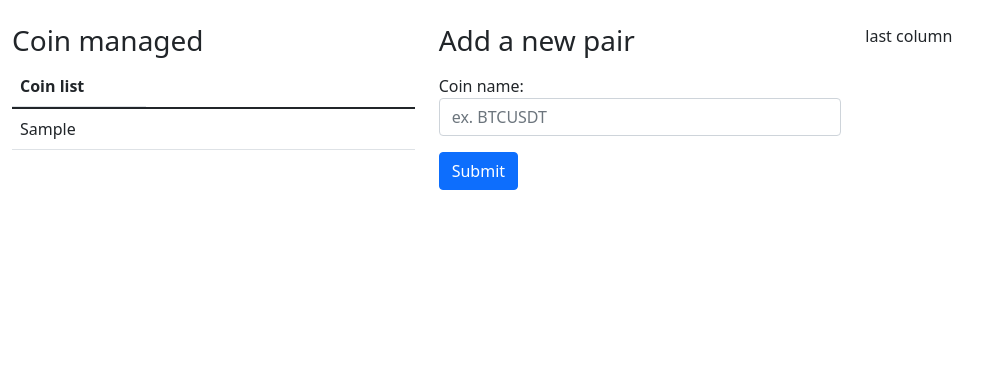
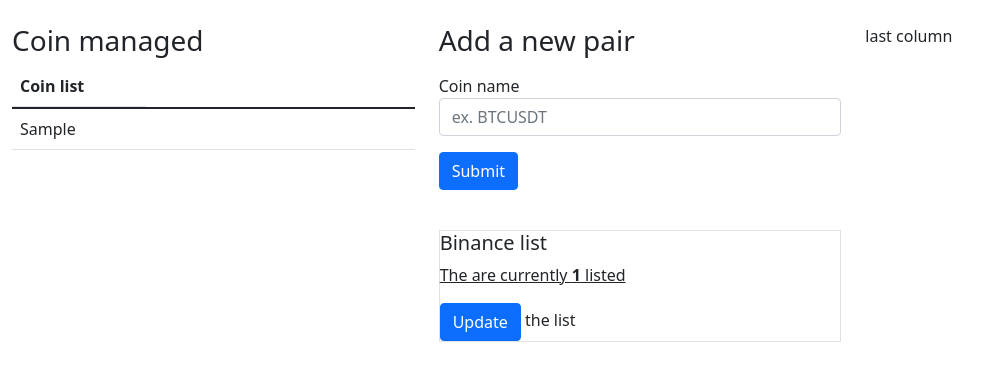
Before and after one commit to kernelpanik/CryptoBot, a Django app: page /manage-coin.html in a window 1280 px wide. Shown: the part 56-437 px from the top of the page, without its empty margins (0-1003 px from the left). Run offline with Django 4.2, Linux system fonts and the light colour scheme; tables that the repository leaves empty hold one stand-in row (values such as "Sample post"); some libraries are stand-ins or nearby versions.

Commit message:
fix update binance symbol list

```diff
--- a/homepage/templates/manage-coin.html
+++ b/homepage/templates/manage-coin.html
@@ -23,7 +23,7 @@
          <h3>Add a new pair</h3>
          <form method="POST" id="coinadd" action="{% url 'ManageCoinAddView' %}">
             <div class="mb-3 mt-3">
-               <label for="coin">Coin name:</label>
+               <label for="coin">Coin name</label>
                {% csrf_token %}
                <input type="text" class="form-control" id="coin" placeholder="ex. BTCUSDT" name="coin" required>
             </div>
@@ -44,6 +44,31 @@
          </div>
          {% endfor %}
          {% endif %}
+         <div class="mb-3 mt-3 border text-left">
+            <h5>Binance list</h5>
+            <p class="text-start text-decoration-underline">The are currently <b>{{ symbolist | length}}</b> listed<br>
+            </p>
+            <form method="POST" action={% url 'UpdateBinanceSymbol' %}>
+               {% csrf_token %}
+             <button type="submit" id="symbol"  name="symbol" class="btn btn-primary">Update</button>
+             the list
+           </form>
+         </div>
+         {% if list_updated %}
+         <div class="alert  alert-info alert-dismissible fade show container">
+            <strong>Info!</strong> List already updated ;)
+            <button type="button" class="btn-close" data-bs-dismiss="alert"></button>
+         </div>
+         {% endif %}
+         {% if show_list_text %}
+         <div class="alert alert-success alert-dismissible fade show container">
+            <strong>Success!</strong> List updated successfully
+            <button type="button" class="btn-close" data-bs-dismiss="alert"></button>
+         </div>
+         {% endif %}
+
+
+
       </div>
       <div class="col">
          last column
--- a/homepage/urls.py
+++ b/homepage/urls.py
@@ -24,10 +24,11 @@ urlpatterns = [
     path("wallet.html", WalletView.as_view(), name="WalletView"),
 #    path("manage-coin.html", ManageCoinView.as_view(), name="ManageCoinView"),
     path("manage-coin.html", ManageCoinAddView.as_view(), name="ManageCoinAddView"),
+    path("manage-coin.html/update-binance-list/", UpdateBinanceSymbolView.as_view(), name="UpdateBinanceSymbol"),
     path("Coin/list.html", CoinListView.as_view(), name="CoinList"),
     path("Coin/add.html", CoinListAdd.as_view(), name="CoinListAdd"),
     path("Coin/del.html", CoinListDelView.as_view(), name="CoinListDel"),
-    path("Coin/UpdateBinanceSymbol/", UpdateBinanceSymbolView.as_view(), name="UpdateBinanceSymbol"),
+#    path("Coin/UpdateBinanceSymbol/", UpdateBinanceSymbolView.as_view(), name="UpdateBinanceSymbol"),
     path("Wallet/Update_Asset/", UpdateWalletAssetView.as_view(), name="UpdateWalletAsset"),
     path("settings.html", UpdateCryptoBotSettingsView.as_view(), name="UpdateCryptoBotSettings"),
     path('autocompleteAdd', views.autocompleteAdd, name='autocompleteAdd'),
--- a/homepage/views.py
+++ b/homepage/views.py
@@ -36,7 +36,11 @@ class ManageCoinAddView(CreateView):
 
     def get_context_data(self, **kwargs):
         context = super(ManageCoinAddView, self).get_context_data(**kwargs)
-        context["coinlist"] = CoinList.objects.all()
+        # context["coinlist"] = CoinList.objects.all()
+        context = {
+            'coinlist': CoinList.objects.all(),
+            'symbolist': BinanceSymbolList.objects.all()
+    }
         return context
 
     # def get(self, request, *args, **kwargs):
@@ -55,12 +59,9 @@ class ManageCoinAddView(CreateView):
         if addform.is_valid():
             addform.save()
             show_text = True
-            return render(
-                request, self.template_name, {"addform": addform, "coinlist": coinlist, "show_text": show_text}
-            )
         else:
             show_text = False
-            return render(
+        return render(
                 request, self.template_name, {"addform": addform, "coinlist": coinlist, "show_text": show_text}
             )
 
@@ -150,39 +151,29 @@ class CoinListAdd(CreateView):
 class UpdateBinanceSymbolView(CreateView):
     model = BinanceSymbolList
     form_class = UpdateBnSymbol
-    template_name = "add.html"
-
-    # def get(self, request, *args, **kwargs):
-    #     symbol = self.get_context_data(**kwargs)
-    #     context = {"form": UpdateBinanceSymbolView(), "symbol": symbol}
-    #     return render(request, self.template_name, context)
+    template_name = "manage-coin.html"
 
     def post(self, request, **kwargs):
-
-        form = self.form_class(request.POST)
-        show_text = True
+        coinlist = CoinList.objects.all()
+        symbolist = BinanceSymbolList.objects.all()
         symbol_list = get_binance_symbol()
         symbol_list.sort()
         symbol = CoinListAdd.get_context_data(self)
         symbol = list(symbol)
+        symbol.sort()
         if (symbol_list == symbol):
+            list_updated = True
             return render(
-                request, self.template_name, {"form": form, "show_text": show_text}
+                request, self.template_name, {"list_updated": list_updated, "coinlist": coinlist, "symbolist": symbolist }
             )
         else:
             new = list(set(symbol_list) - set(symbol))
         BinanceSymbolList.objects.bulk_create([BinanceSymbolList(symbol=x) for x in new])
-        if form.is_valid():
-            form.save()
-            show_text = True
-            return render(
-                request, self.template_name, {"form": form, "show_text": show_text}
+        show_list_text = True
+        return render(
+                request, self.template_name, {"show_list_text": show_list_text, "coinlist": coinlist, "symbolist": symbolist}
             )
-        else:
-            show_text = False
-            return render(
-                request, self.template_name, {"form": form, "show_text": show_text}
-            )
+
 
 
 
```
